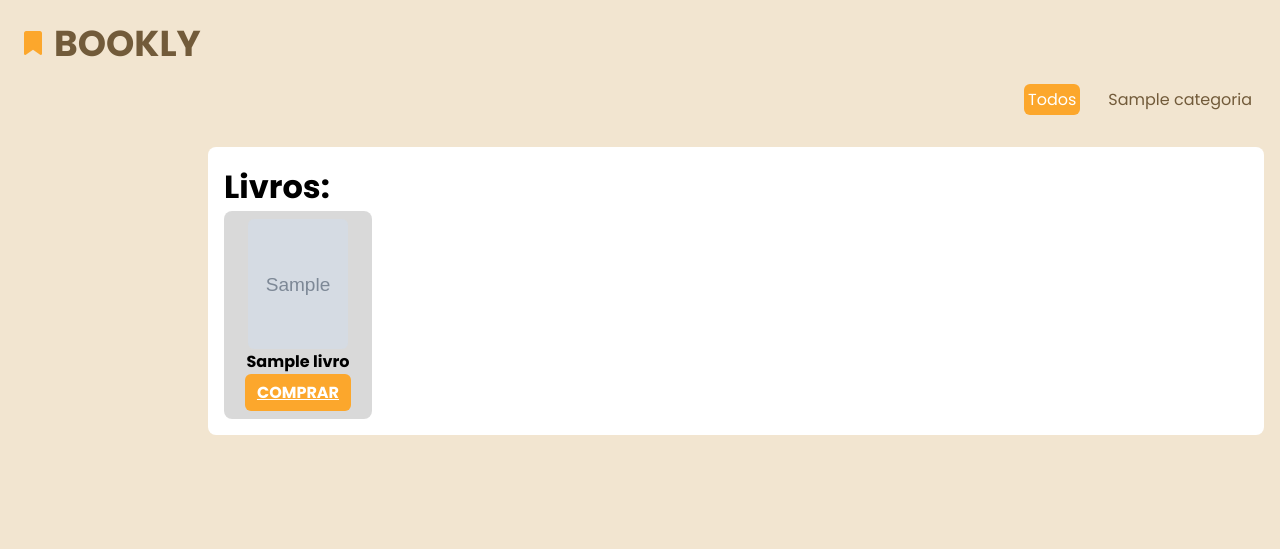
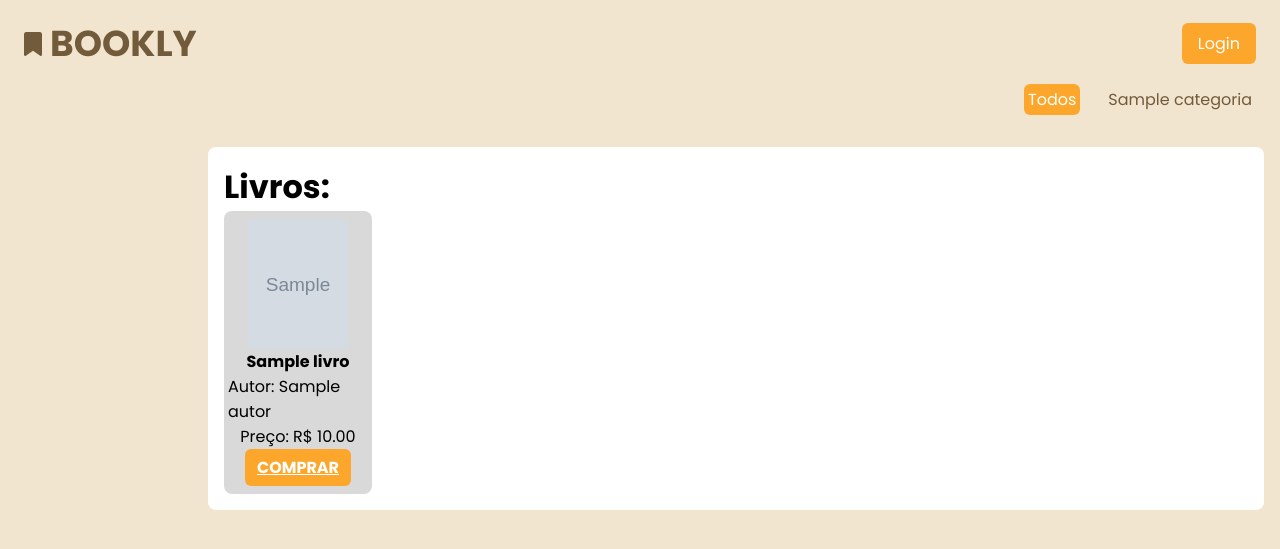
Before and after one commit to daminellis/PHP_SegundoProjeto, a PHP site: page /menu.php in a window 1280 px wide. Shown: the top 549 px of the page. Run offline with PHP 8.4, Linux system fonts and the light colour scheme; the visitor is signed in with stand-in values (Sample User, id 1); tables that the repository leaves empty hold one stand-in row (values such as "Sample post"); grey boxes marked "Sample" are stand-in pictures.

Commit message:
mexendo na home e tambem adicionando a tela de login

```diff
--- a/login.php
+++ b/login.php
@@ -34,7 +34,7 @@
 </head>
 <body>
     <div>
-        <button class="Voltar" onclick="window.location.href='home.php'">Voltar</button>
+        <button class="Voltar" onclick="window.location.href='menu.php'">Voltar</button>
         <div class="container">
             <form name='formulario' method='post' action='login.php'>
                 <h2>Login de Usuários</h2>
--- a/menu.css
+++ b/menu.css
@@ -11,18 +11,39 @@
   background-color: #f2e5d0;
 }
 
+.logo-container {
+  display: flex;
+  align-items: center; /* Centraliza verticalmente os itens */
+}
+
+.logo-container h2 {
+  margin-left: 8px; /* Adiciona um espaço entre o ícone e o texto */
+}
+
 header {
   display: flex;
+  justify-content: space-between;
+  align-items: center;
   padding: 16px 24px;
-  gap: 12px;
   font-size: 24px;
   color: #725b3a;
 }
 
-header .fa-solid {
-  margin-top: 15px;
-  color: #fca72c;
+.login-button {
+  background-color: #fca72c;
+  color: white;
+  border: none;
+  padding: 8px 16px;
+  border-radius: 6px;
+  cursor: pointer;
+  font-size: 16px;
+  transition: background-color 0.3s ease;
 }
+
+.login-button:hover {
+  background-color: #e09327;
+}
+
 
 .tipo-div {
   width: 100vw;
--- a/menu.php
+++ b/menu.php
@@ -1,12 +1,12 @@
 <?php
-$connect = mysqli_connect('localhost', 'root','','livraria');
+// Conectar ao banco de dados usando mysqli
+$connect = mysqli_connect('localhost', 'root', '', 'livraria');
 
-$sql_livros = "select * from livro";
-
-$livros = mysqli_query($connect, $sql_livros);
+// Verificar a conexão
+if (!$connect) {
+    die('Erro de conexão: ' . mysqli_connect_error());
+}
 ?>
-
-
 <!DOCTYPE html>
 <html lang="pt-br">
 <head>
@@ -17,14 +17,19 @@
   <title>Document</title>
 </head>
 <body>
-  <header>
+<header>
+  <div class="logo-container">
     <i class="fa-solid fa-bookmark"></i>
     <h2>BOOKLY</h2>
-  </header>
+  </div>
+  <button onclick="window.location.href='login.php'" class="login-button">Login</button>
+</header>
+
   <div class="tipo-div">
     <form class="tipo" action="menu.php" method="post">
       <?php
-        $query = mysqli_query($connect,'SELECT codigo, nome FROM categoria');
+        // Alterado de mysql_query para mysqli_query e corrigido o nome da variável de conexão
+        $query = mysqli_query($connect, 'SELECT codigo, nome FROM categoria');
         while($categorias = mysqli_fetch_array($query)) { ?>
         <label class="radio">
           <input type="radio" name="tipo" value="<?php echo $categorias['codigo']?>" />
@@ -41,12 +46,29 @@
     <div class="livros">
       <div class="livros1">
         <?php
-          while($resultado = mysqli_fetch_array($livros)) {
+          $livros_query = "SELECT livro.*, autor.nome as autor_nome FROM livro INNER JOIN autor ON livro.codautor = autor.codigo";
+
+          // Verificar se um autor foi selecionado
+          if(isset($_POST['autor']) && $_POST['autor'] != 'null') {
+            $autor_id = $_POST['autor'];
+            $livros_query .= " WHERE livro.codautor = $autor_id";
+          }
+
+          // Ordenar por título
+          $livros_query .= " ORDER BY livro.titulo ASC";
+
+          // Alterado de mysql_query para mysqli_query e corrigido o nome da variável de conexão
+          $livros_result = mysqli_query($connect, $livros_query);
+
+          while($resultado = mysqli_fetch_array($livros_result)) {
+            $caminho_foto = 'livro/fotos/' . $resultado["fotocapa"];
             echo '<div class="livro">
-              <img src="img/'.$resultado["fotocapa"].'" width="100" height="130" />
-              <h4>'.$resultado["titulo"].'</h4>
-              <a href="comprar.php?codigo='.$resultado["codigo"].'">COMPRAR</a>
-            </div>';
+                  <img src="'.$caminho_foto.'" width="100" height="130" />
+                  <h4>'.$resultado["titulo"].'</h4>
+                  <p>Autor: '.$resultado["autor_nome"].'</p>
+                  <p>Preço: R$ '.$resultado["valor"].'</p>
+                  <a href="comprar.php?codigo='.$resultado["codigo"].'">COMPRAR</a>
+                </div>';
           }
         ?>
       </div>
```
Also changed, not shown: styleLogin.css (added, +76 -0 lines).
